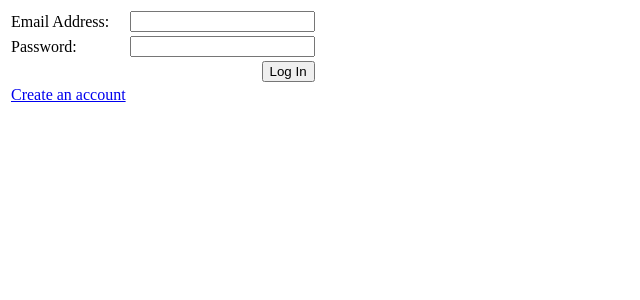
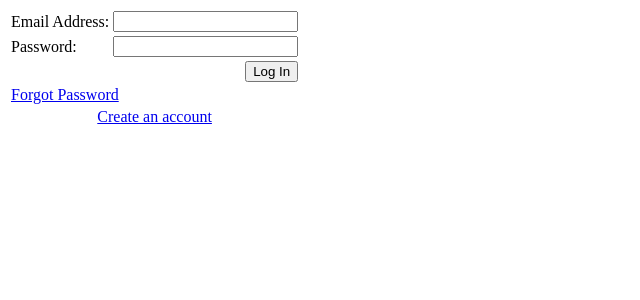
Before and after one commit to quixrick/online-meeting-status-indicator, a PHP site: page /index.php in a window 1280 px wide. Shown: the top 300 px of the page, without its empty margins (0-640 px from the left). Run offline with PHP 8.4, Linux system fonts and the light colour scheme.

Commit message:
Add forgot password link to log in form

```diff
--- a/index.php
+++ b/index.php
@@ -39,7 +39,10 @@ print '
   <td colspan="2" align="right"><input type="submit" name="submit" value="Log In">
 </tr>
 <tr>
-  <td colspam="2" align="center"><a href="register.php">Create an account</a></td>
+  <td colspan="2" align="left"><a href="forgot_password.php">Forgot Password</a></td>
+</tr>
+<tr>
+  <td colspan="2" align="center"><a href="register.php">Create an account</a></td>
 </tr>
 </table>
 
```
